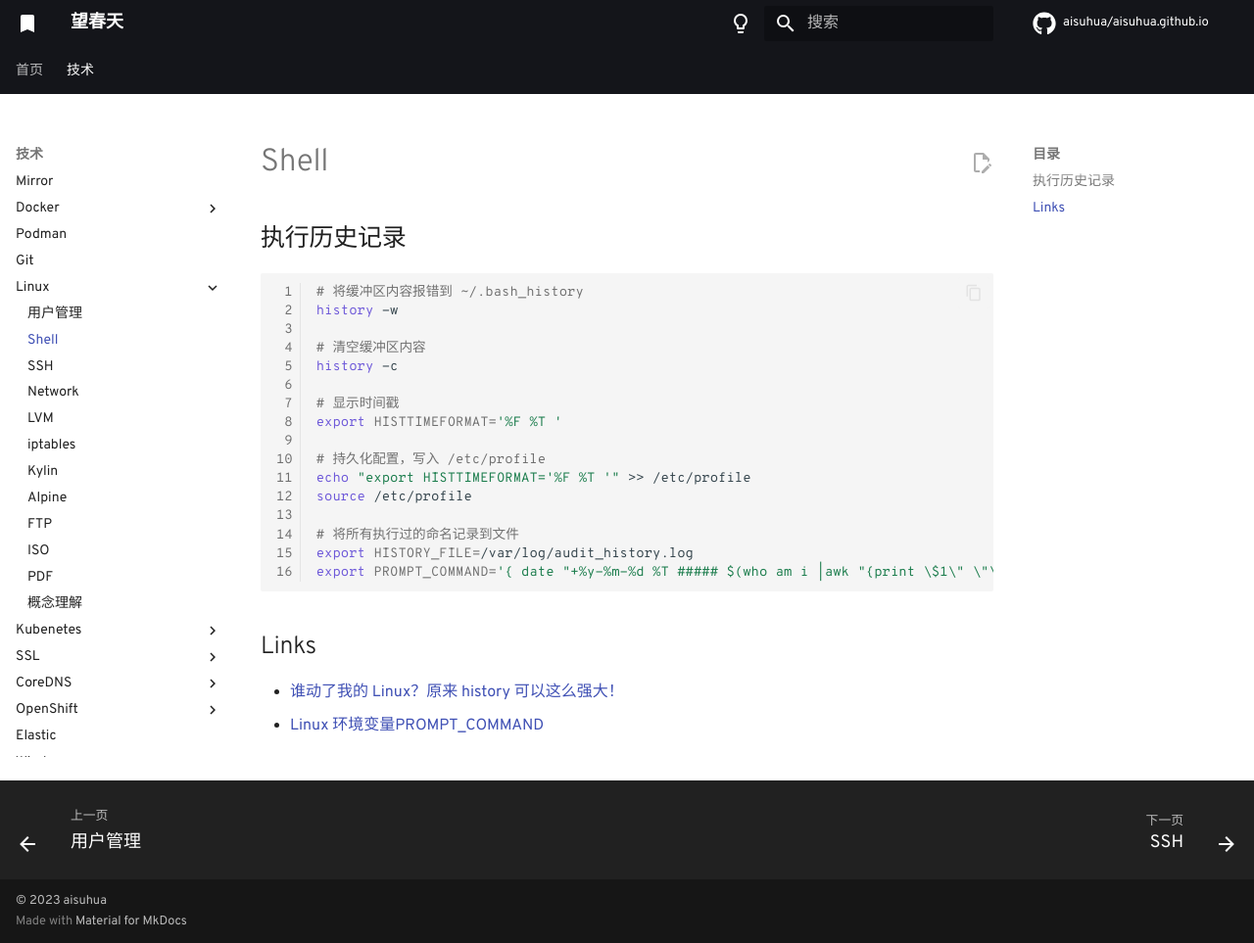
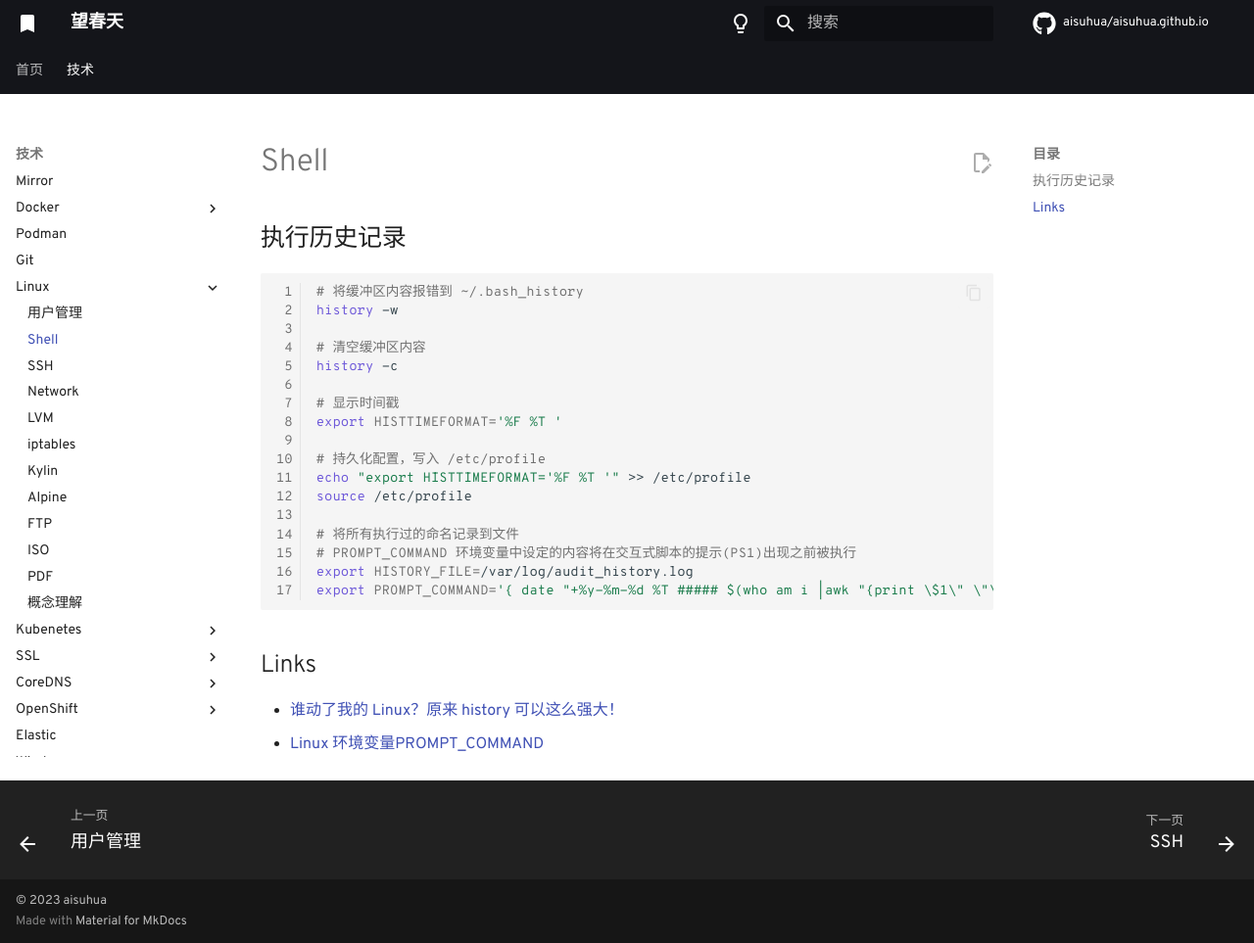
Before and after one commit to aisuhua/aisuhua.github.io, an MkDocs documentation site: the page built from docs/linux/shell.md, in a window 1280 px wide and 963 px high. Shown: the whole window at 98% size. Built offline with MkDocs 1.6.1 and Material for MkDocs 9.7.7, drawn with Linux system fonts in a browser that asks for light colours; comment, search, counter and statistics services are not loaded.

Commit message:
Linux \347\216\257\345\242\203\345\217\230\351\207\217PROMPT_COMMAND - runbean - \345\215\232\345\256\242\345\233\255 (8_17_2023 12_47_04 PM).html" \350\260\201\345\212\250\344\272\206\346\210\221\347\232\204 Linux\357\274\237\345\216\237\346\235\245 history \345\217\257\344\273\245\350\277\231\344\271\210\345\274\272\345\244\247\357\274\201 - \347\237\245\344\271\216 (8_17_2023 12_46_12 PM).html" shell.md mkdocs.yml

````diff
--- a/docs/linux/shell.md
+++ b/docs/linux/shell.md
@@ -17,8 +17,11 @@ echo "export HISTTIMEFORMAT='%F %T '" >> /etc/profile
 source /etc/profile
 
 # 将所有执行过的命名记录到文件
+# PROMPT_COMMAND 环境变量中设定的内容将在交互式脚本的提示(PS1)出现之前被执行
 export HISTORY_FILE=/var/log/audit_history.log
 export PROMPT_COMMAND='{ date "+%y-%m-%d %T ##### $(who am i |awk "{print \$1\" \"\$2\" \"\$5}") #### $(pwd) #### $(history 1 | { read x cmd; echo "$cmd"; })"; } >> $HISTORY_FILE'
+
+
 ```
 
 ## Links
````
